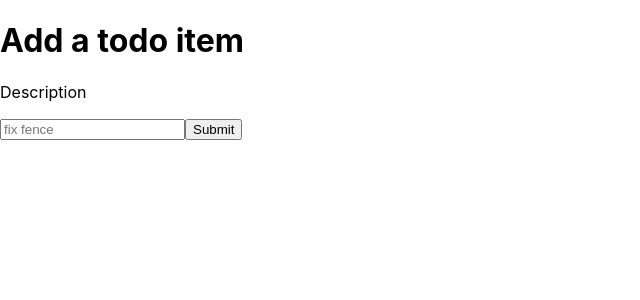
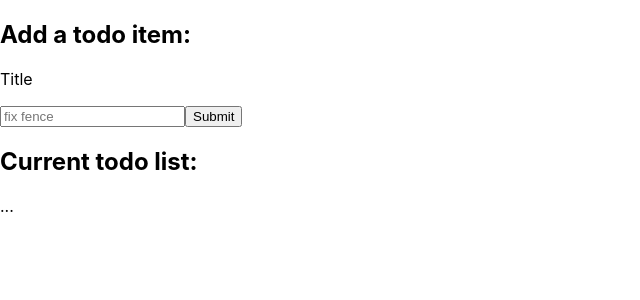
Before and after one commit to oldermcdonald/farmapp-frontend, a React (Create React App) app: page / in a window 1280 px wide. Shown: the top 300 px of the page, without its empty margins (0-640 px from the left). Built offline with nearby package versions, Linux system fonts and the light colour scheme; no server answers.

Commit message:
connected app.js to server API and managed CORS

```diff
--- a/src/App.js
+++ b/src/App.js
@@ -1,19 +1,32 @@
 import React from 'react';
 
 class App extends React.Component {
+  state = {
+    todolist: null
+  }
+
+  componentDidMount() {
+    const url = 'http://localhost:8080/api/todolist'
+    fetch(url)
+    .then(res => res.json())
+    .then(data => this.setState({ todolist: data }))
+  }
+
   render() {
     return (
       <div className="App">
 
         <div>
           <form className="todoitem" action="">
-            <h1>Add a todo item</h1>
-            <p>Description</p>
+            <h2>Add a todo item:</h2>
+            <p>Title</p>
             <input type="text" placeholder="fix fence"/>
             <input type="submit" value="Submit"/>
           </form>
         </div>
 
+        <h2>Current todo list:</h2>
+        <p>...</p>
       </div>
     );
   }
```
